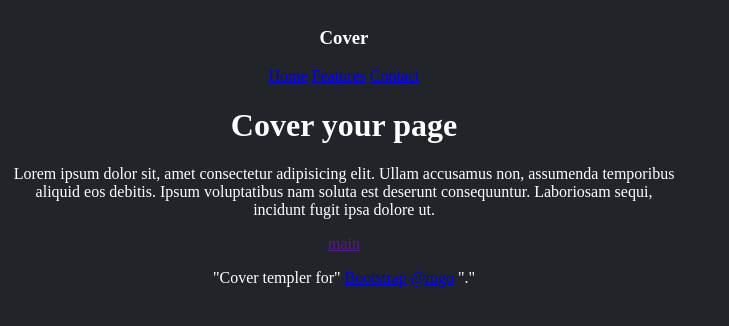
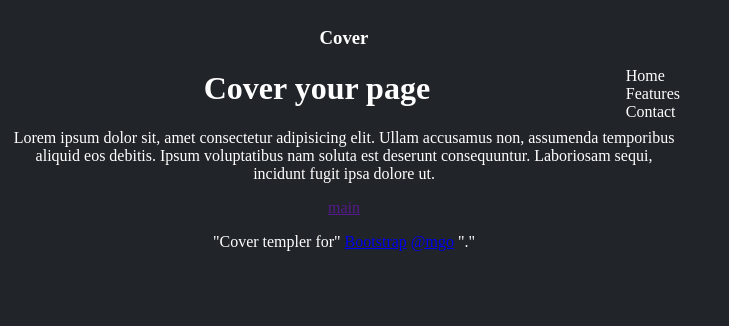
Before and after one commit to MadinaTadjidinova/html-css-example-2, a plain HTML site: page index.html in a window 1280 px wide. Shown: the whole page, without its empty margins (0-729 px from the left). Drawn offline with Linux system fonts and the light colour scheme.

Commit message:
Styled nav

```diff
--- a/style.css
+++ b/style.css
@@ -12,3 +12,14 @@
 .container{
     max-width: 42em;
 }
+nav{
+    list-style-type: none;
+    float: right;
+}
+.a{
+    display: flex;
+    flex-wrap: wrap;
+    text-decoration: none;
+    color: #ffffff;
+
+}
```
